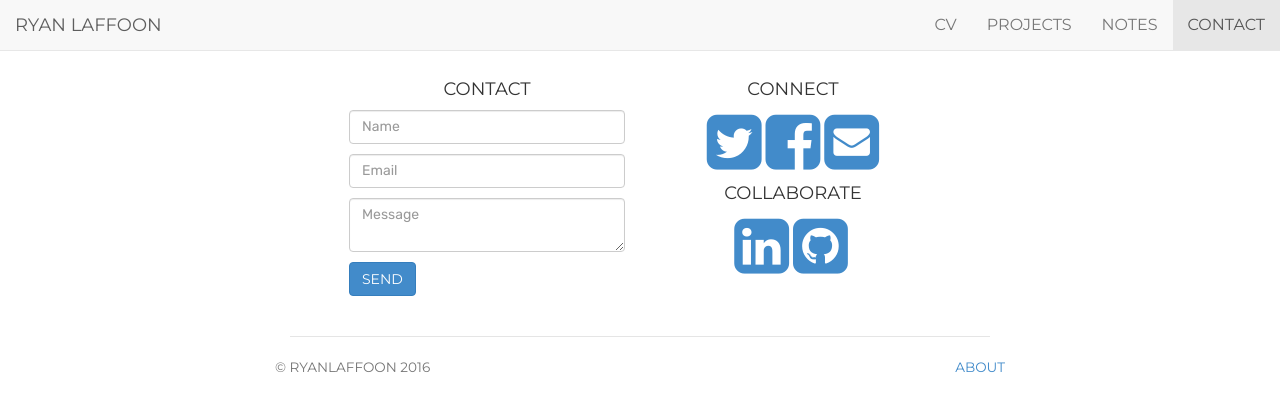
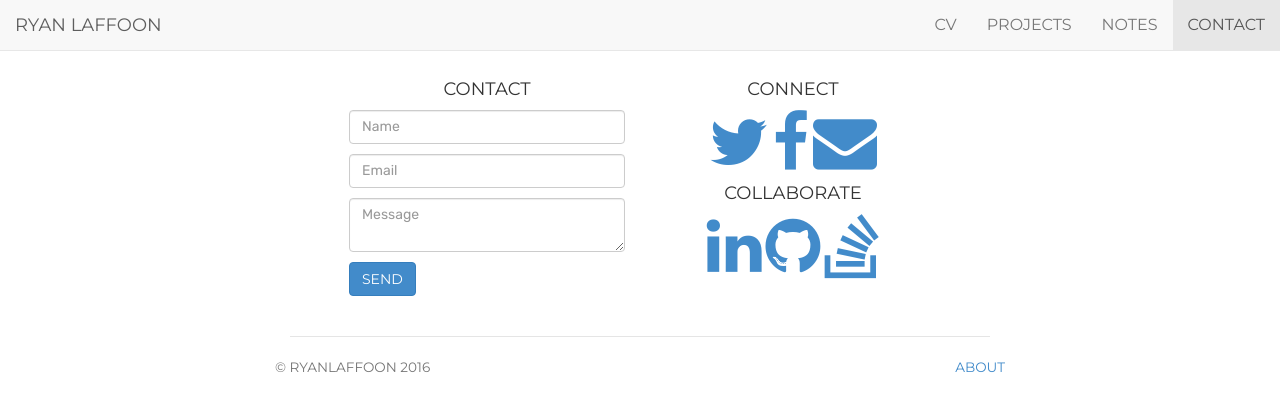
Before and after one commit to ryanlaffoon/ryanlaffoon.github.io, a Jekyll site: the page built from contact/index.html, in a window 1280 px wide. Shown: the top 411 px of the page. Built offline with Jekyll 4.4.1, drawn with Linux system fonts in a browser that asks for light colours.

Commit message:
Update index.html

```diff
--- a/contact/index.html
+++ b/contact/index.html
@@ -19,14 +19,14 @@ description: Contact information for Ryan Laffoon, A Developer and Musician livi
     </div>
     <div class="contactIcons col-md-6">
         <h4>Connect</h4>
-        <span class="contactIcon"><a href="https://www.twitter.com/ryan_laffoon/"><i class="fa fa-twitter-square fa-4x"></i></a></span>
-        <span class="contactIcon"><a href="https://www.facebook.com/in/ryanlaffoon/"><i class="fa fa-facebook-square fa-4x"></i></a></span>
-        <span class="contactIcon"><a href="mailto:ryan_laffoon@msn.com"><i class="fa fa-envelope-square fa-4x"></i></a></span>
+        <span class="contactIcon"><a href="https://www.twitter.com/ryan_laffoon/"><i class="fa fa-twitter fa-4x"></i></a></span>
+        <span class="contactIcon"><a href="https://www.facebook.com/in/ryanlaffoon/"><i class="fa fa-facebook fa-4x"></i></a></span>
+        <span class="contactIcon"><a href="mailto:ryan_laffoon@msn.com"><i class="fa fa-envelope fa-4x"></i></a></span>
     </div>
     <div class="contactIcons col-md-6">
         <h4>Collaborate</h4>
-        <span class="contactIcon"><a href="https://www.linkedin.com/in/ryan-laffoon/"><i class="fa fa-linkedin-square fa-4x"></i></a></span>
-        <span class="contactIcon"><a href="https://github.com/ryanlaffoon"><i class="fa fa-github-square fa-4x"></i></a></span>
-        <span class="contactIcon"><a href="https://stackoverflow.com/story/ryanlaffoon"><i class="fa fa-stack-overflow-square fa-4x"></i></a></span>
+        <span class="contactIcon"><a href="https://www.linkedin.com/in/ryan-laffoon/"><i class="fa fa-linkedin fa-4x"></i></a></span>
+        <span class="contactIcon"><a href="https://github.com/ryanlaffoon"><i class="fa fa-github fa-4x"></i></a></span>
+        <span class="contactIcon"><a href="https://stackoverflow.com/story/ryanlaffoon"><i class="fa fa-stack-overflow fa-4x"></i></a></span>
     </div>
 </div>
```
